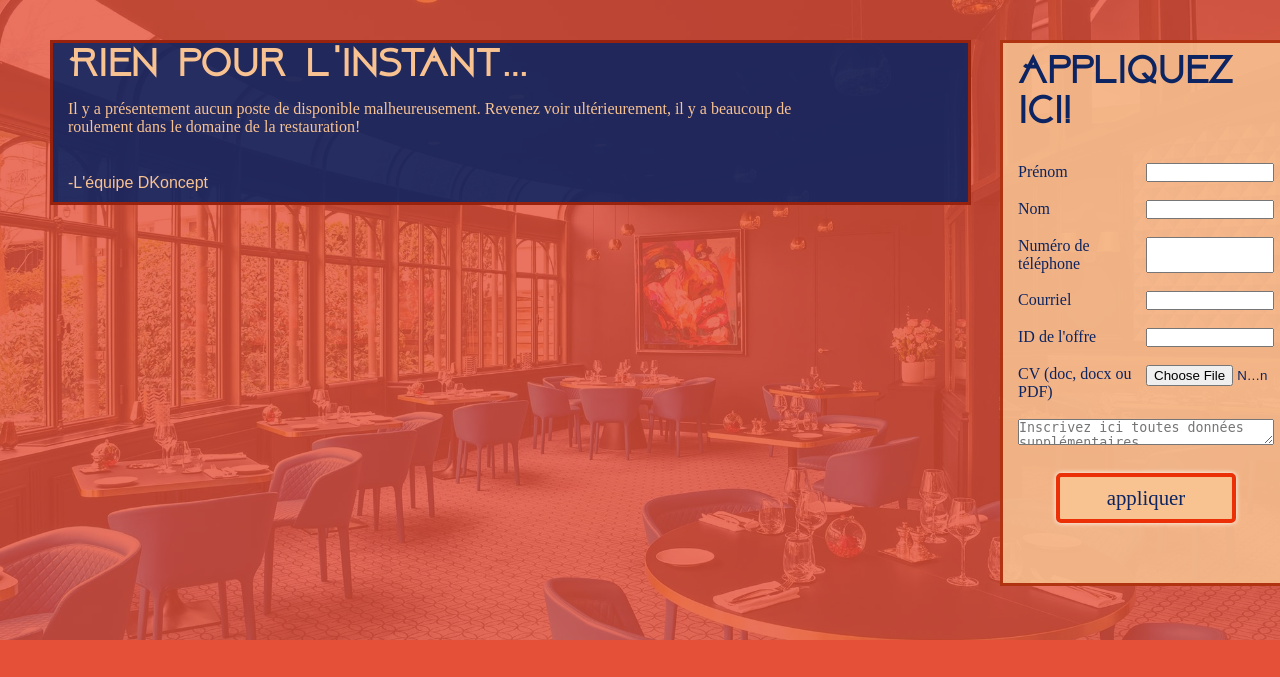
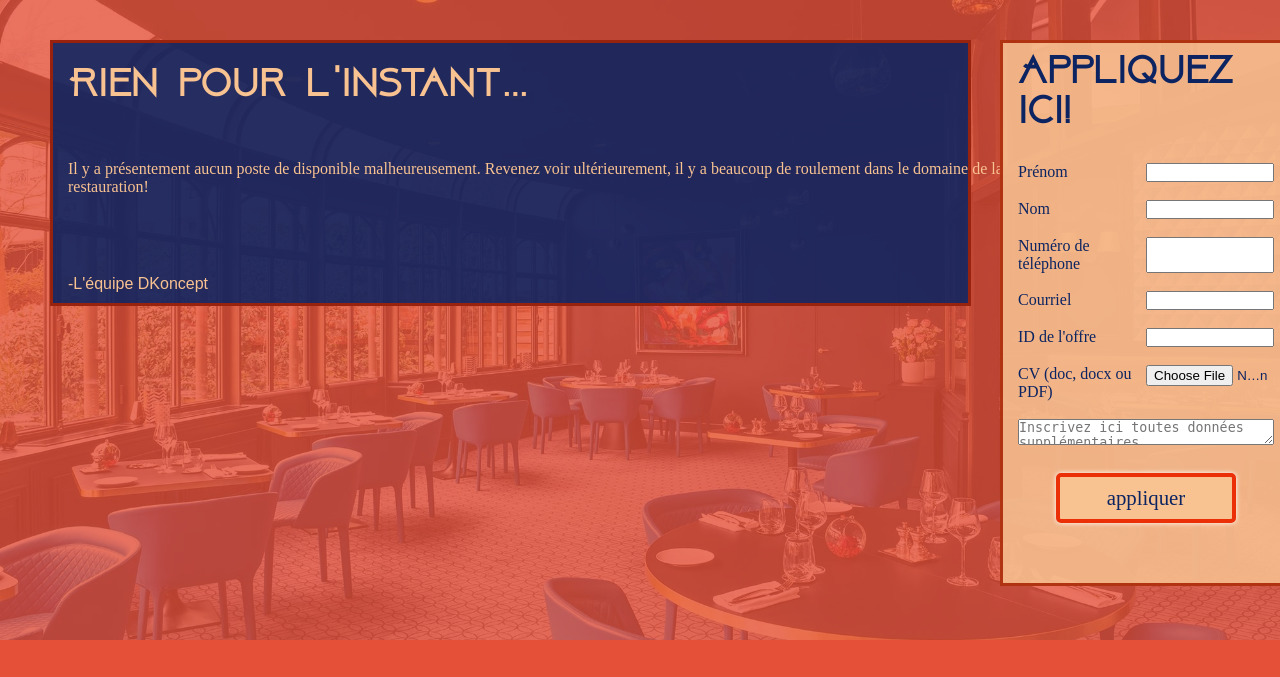
Before and after one commit to felix029/web-b63-final, a PHP site: page /carrieres.php in a window 1280 px wide. Shown: the part 160-837 px from the top of the page. Run offline with PHP 8.4, Linux system fonts and the light colour scheme; data that the repository does not hold is empty; some libraries are stand-ins or nearby versions; some web fonts are replaced.

Commit message:
css carrieres

```diff
--- a/Web/css/global.css
+++ b/Web/css/global.css
@@ -1024,8 +1024,8 @@ Set the font-family content used for the HTML content.
         width: 75%;
         padding: 10px 15px 10px 15px;
         display: grid;
-        grid-template-columns: 85% 15%;
-        grid-template-rows: 30% 55% 15%;
+        grid-template-columns: 75vw 15vw;
+        grid-template-rows: 10vh 15vh 5vh;
     }
 
     [id^=offer]:nth-child(odd){
```
